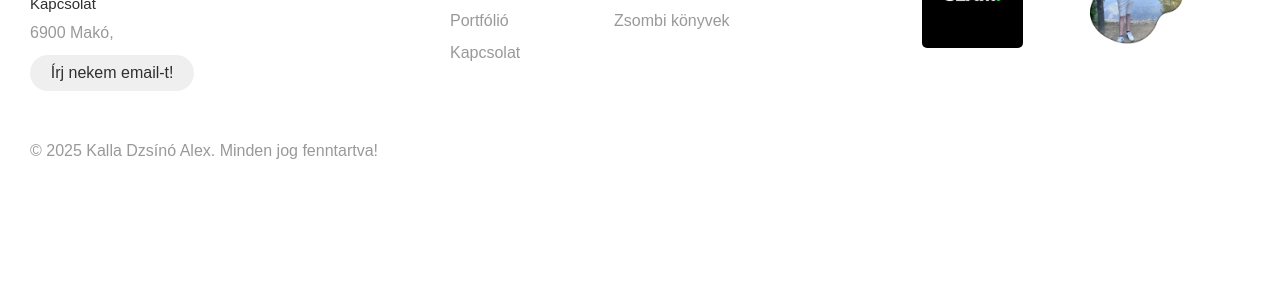
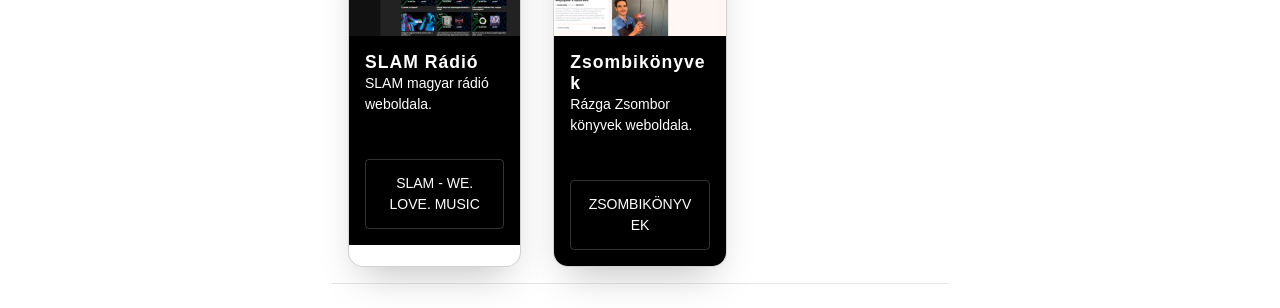
Before and after one commit to kalladzsino/sajat-portfolio, a plain HTML site: page portfolio.html in a window 1280 px wide. Shown: the part 1299-1607 px from the top of the page. Before the commit the page ends 1498 px from the top, so only its background shows below. Drawn offline with nearby package versions, Linux system fonts and the light colour scheme.

Commit message:
update20250907

```diff
--- a/css/style.css
+++ b/css/style.css
@@ -568,3 +568,95 @@ input[type=checkbox]:checked + label {
 .terkoz{
     padding: 35px 0px 35px 0px;
 }
+
+
+.main{
+  max-width: 1200px;
+  margin: 0 auto;
+}
+
+img {
+  height: auto;
+  max-width: 100%;
+  vertical-align: middle;
+}
+
+.btn {
+  color: #ffffff;
+  padding: 0.8rem;
+  font-size: 14px;
+  text-transform: uppercase;
+  border-radius: 4px;
+  font-weight: 400;
+  display: block;
+  width: 100%;
+  cursor: pointer;
+  border: 1px solid rgba(255, 255, 255, 0.2);
+  background: transparent;
+}
+
+.btn:hover {
+  background-color: rgba(255, 255, 255, 0.12);
+}
+
+.cards {
+  display: flex;
+  flex-wrap: wrap;
+  list-style: none;
+  margin: 0;
+  padding: 0;
+}
+
+.cards_item {
+  display: flex;
+  padding: 1rem;
+}
+
+@media (min-width: 40rem) {
+  .cards_item {
+    width: 50%;
+  }
+}
+
+@media (min-width: 56rem) {
+  .cards_item {
+    width: 33.3333%;
+  }
+}
+
+.card {
+  background-color: white;
+  border-radius: 15px;
+  box-shadow: 0 20px 40px -14px rgba(0, 0, 0, 0.25);
+  display: flex;
+  flex-direction: column;
+  overflow: hidden;
+}
+
+.card_content {
+  padding: 1rem;
+  background: black;
+}
+
+.card_title {
+  color: #ffffff;
+  font-size: 1.1rem;
+  font-weight: 700;
+  letter-spacing: 1px;
+  text-transform: capitalize;
+  margin: 0px;
+}
+
+.card_text {
+  color: #ffffff;
+  font-size: 0.875rem;
+  line-height: 1.5;
+  margin-bottom: 1.25rem;
+  font-weight: 400;
+}
+.made_by{
+  font-weight: 400;
+  font-size: 13px;
+  margin-top: 35px;
+  text-align: center;
+}
--- a/portfolio.html
+++ b/portfolio.html
@@ -3,7 +3,7 @@
 <head>
     <meta charset="UTF-8">
     <meta name="viewport" content="width=device-width, initial-scale=1.0">
-    <title>Kalla Dzsínó Alex - Önéletrajz</title>
+    <title>Kalla Dzsínó Alex - Portfólió</title>
     <link rel="shortcut icon" href="img/dzsino.png">
     <link href="https://cdn.jsdelivr.net/npm/bootstrap@5.3.8/dist/css/bootstrap.min.css" rel="stylesheet">
     <link rel="stylesheet" href="css/style.css">
@@ -41,8 +41,31 @@
     <div class="bar front expert" data-skill="HTML"></div>
 
     <h1 class="cim">Eddigi munkáim:</h1>
+        <div class="main">
+        <ul class="cards">
+          <li class="cards_item">
+            <div class="card">
+              <div class="card_image"><img src="img/slamweb.png" alt="SLAM Weboldal" title="SLAM Weboldal"></div>
+              <div class="card_content">
+                <h2 class="card_title">SLAM Rádió</h2>
+                <p class="card_text">SLAM magyar rádió weboldala.</p><br>
+                <button class="btn card_btn">SLAM - WE. LOVE. MUSIC</button>
+              </div>
+            </div>
+          </li>
+          <li class="cards_item">
+            <div class="card">
+              <div class="card_image"><img src="img/zsombikonyvekweb.png" alt="Zsombikönyvek Weboldal" title="Zsombikönyvek Weboldal"></div>
+              <div class="card_content">
+                <h2 class="card_title">Zsombikönyvek</h2>
+                <p class="card_text">Rázga Zsombor könyvek weboldala.</p><br>
+                <button class="btn card_btn">Zsombikönyvek</button>
+              </div>
+            </div>
+          </li>
+        </ul>
+      </div>
 
-</div>
 
 <footer class="footer">
   <div class="footer__addr">
```
Also changed, not shown: kapcsolat.html (+3 -9 lines), rolam.html (+18 -15 lines), img/slamweb.png (added), img/zsombikonyvekweb.png (added).
